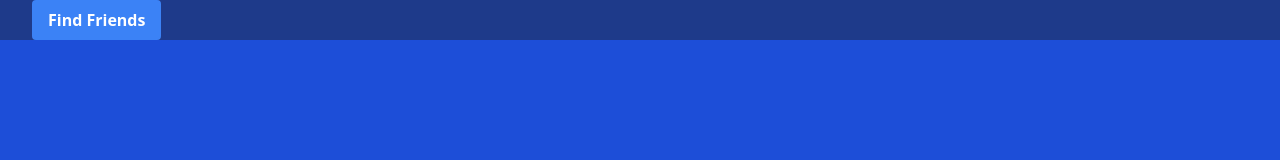
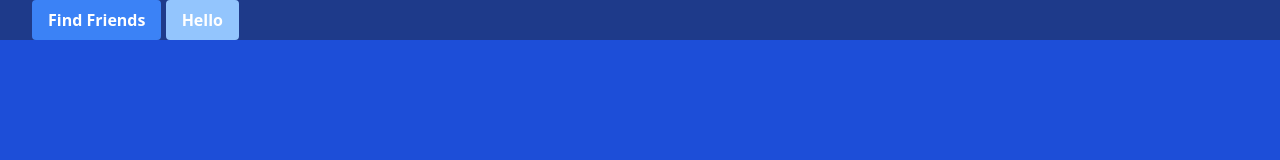
Before and after one commit to abhay-ag/tailwind-css, a website: page public/index.html in a window 1280 px wide. Drawn offline with Linux system fonts and the light colour scheme.

Commit message:
custom styles made

```diff
--- a/public/index.html
+++ b/public/index.html
@@ -11,6 +11,8 @@
     <!-- BACKGROUND COLORS -->
     <div class="container bg-blue-900">
         <button class="bg-blue-500 text-white font-bold py-2 px-4 rounded hover:bg-blue-400">Find Friends</button>
+
+        <button class="btn btn-blue">Hello</button>    <!-- Applying custom styles. goto the src styels.css file and then make the changes there we have to use @apply option for the styles-->
     </div>
 </body>
 </html>
--- a/src/styles.css
+++ b/src/styles.css
@@ -10,3 +10,14 @@
 /*
     Add a script in package.json wi the input file as this and output as the public/styles.css one
 */
+
+/* customs tyles are writtend this way */
+.btn{
+    @apply font-bold py-2 px-4 rounded;
+}
+.btn-blue{
+    @apply bg-blue-300 text-white;
+}
+.btn-blue:hover{
+    @apply bg-blue-400;
+}
```
Also changed, not shown: public/styles.css.
